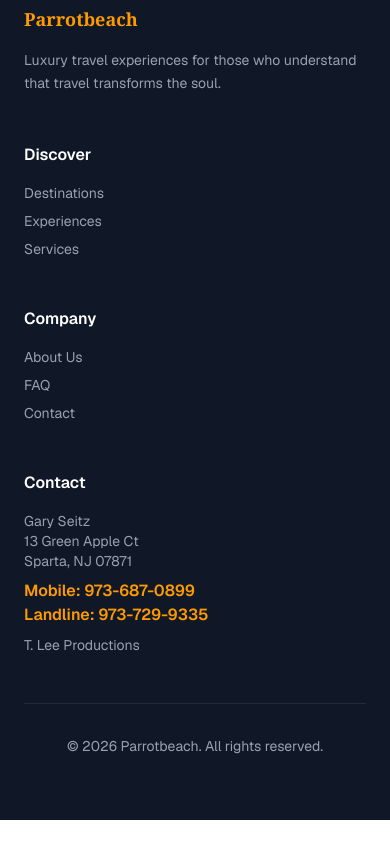
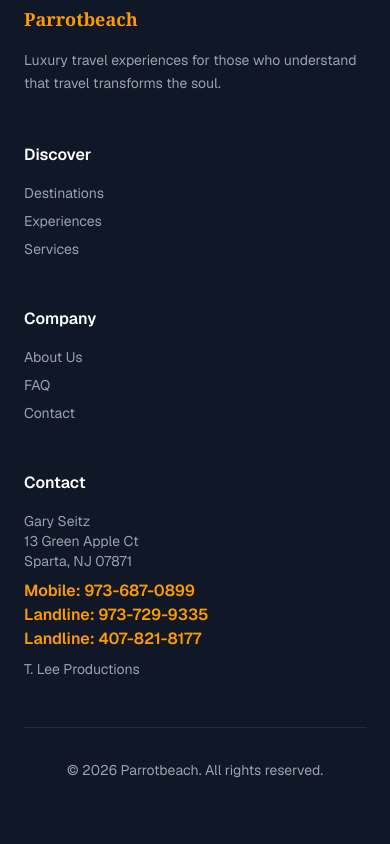
Before and after one commit to w5962921/my-v0-website, a Next.js app: page / in a window 390 px wide. Shown: the part 8520-9364 px from the top of the page. Before the commit the page ends 9340 px from the top, so only its background shows below. Built offline with nearby package versions, Linux system fonts and the light colour scheme.

Commit message:
Add new phone number to homepage footer

```diff
--- a/app/page.tsx
+++ b/app/page.tsx
@@ -440,6 +440,8 @@ export default function Home() {
               <p className="text-gray-400 text-sm">Sparta, NJ 07871</p>
               <p className="text-amber-500 font-semibold mt-2">Mobile: 973-687-0899</p>
               <p className="text-amber-500 font-semibold">Landline: 973-729-9335</p>
+                            <p className="text-amber-500 font-semibold">Landline: 407-821-8177</p>
+
               <p className="text-gray-400 text-sm mt-2">T. Lee Productions</p>
             </div>
           </div>
```
